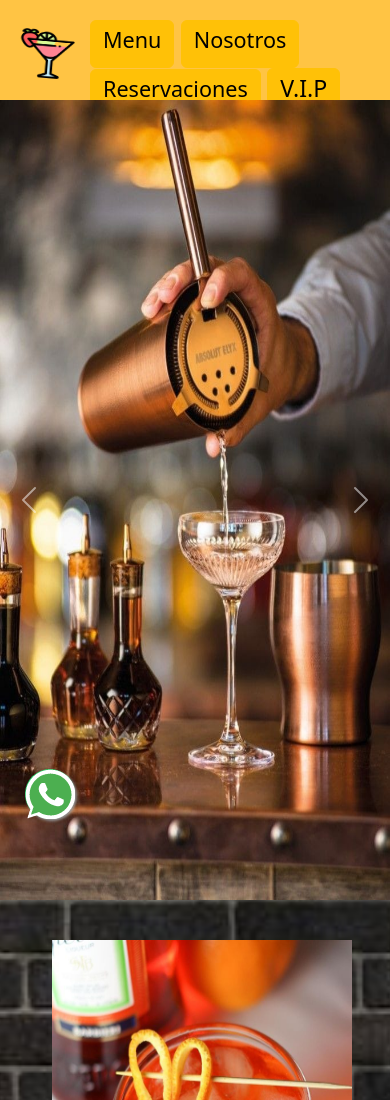
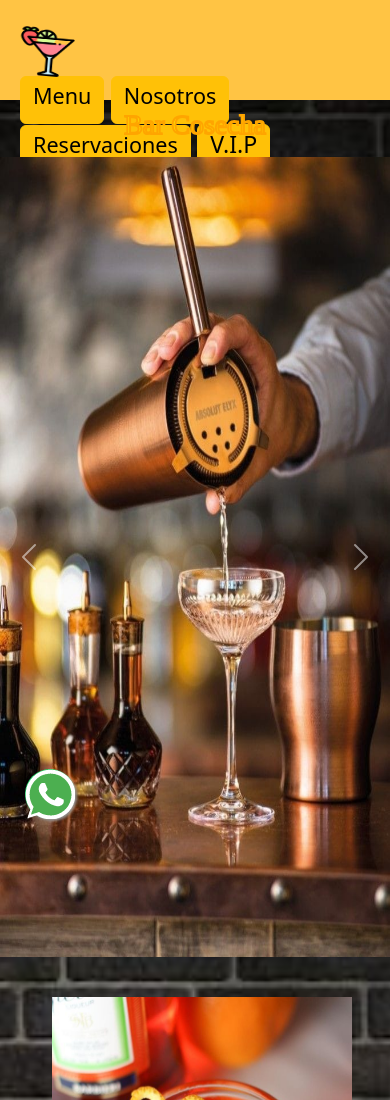
Before and after one commit to Orne-Levato/mi-repositorio-2.0, a website: page index.html in a window 390 px wide. Shown: the top 1100 px of the page. Drawn offline with nearby package versions, Linux system fonts and the light colour scheme.

Commit message:
agregando media query y un buen titulo

```diff
--- a/index.html
+++ b/index.html
@@ -43,6 +43,8 @@
 <a class="btn btn-warning" href="pase vip.html" role="button"><h3>V.I.P</h3></a>
      </h2>
 </div>
+
+<h1 class="titul0"> Bar Cosecha </h1>
 
 
         <div id="carouselExample" class="carousel slide"  >
--- a/scss/styles.scss
+++ b/scss/styles.scss
@@ -10,10 +10,30 @@
     justify-content: space-between;
     padding: 20px;
 
+
+
+
     .navbar-brand{
         transform: rotate(5deg) scale(2);
        }
 }
+
+@media (max-width: 700px) {
+    .principal{
+      flex-direction: column;
+    }
+  }
+
+  .titul0{
+    display: flex;
+    justify-content: center;
+    padding: 2%;
+    -webkit-text-stroke: 2px orange;
+    color: gold;
+    font-family: 'Source Sans Pro';
+  font-style: normal;
+  src: url(https://fonts.gstatic.com/s/sourcesanspro/v9/ODelI1aHBYDBqgeIAH2zlNV_2ngZ8dMf8fLgjYEouxg.woff2) format('woff2');
+  }
 
 .home{
 .carousel-slide{height: 800px;
```
Also changed, not shown: css/styles.css, 1 other file.
